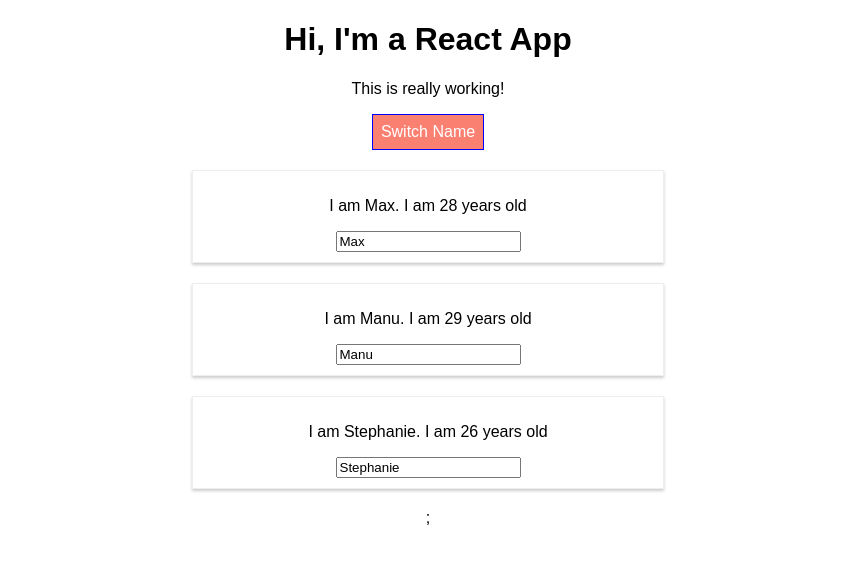
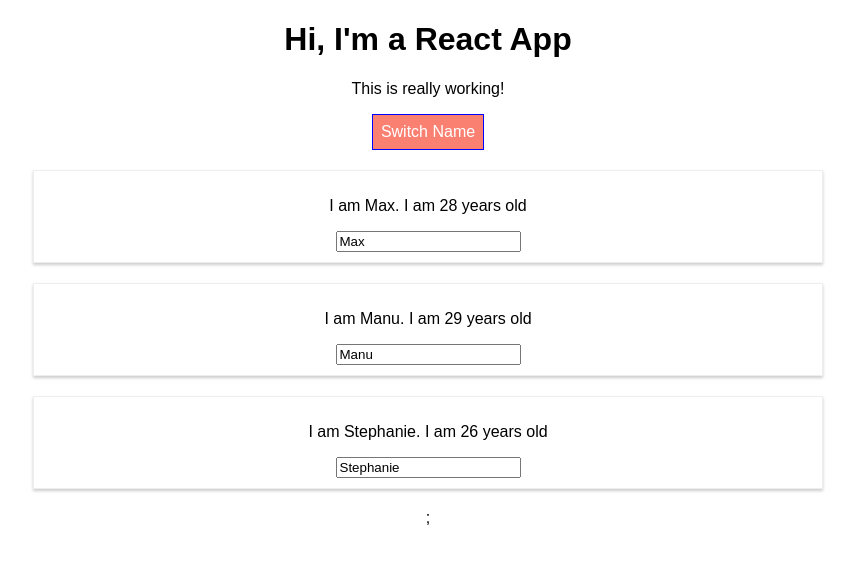
Before and after one commit to ShikhaBhattarai/MyReactApp, a React (Create React App) app: page / in a window 1280 px wide. Both pictures are taken after a click on the button "Switch Name". Shown: the top 564 px of the page, without its empty margins (212-1067 px from the left). Built offline with nearby package versions, Linux system fonts and the light colour scheme.

Commit message:
Style using styled components

```diff
--- a/package.json
+++ b/package.json
@@ -6,7 +6,8 @@
     "radium": "^0.26.0",
     "react": "^16.13.1",
     "react-dom": "^16.13.1",
-    "react-scripts": "1.1.5"
+    "react-scripts": "1.1.5",
+    "styled-components": "^5.1.1"
   },
   "scripts": {
     "start": "react-scripts start",
--- a/src/App.js
+++ b/src/App.js
@@ -1,7 +1,7 @@
 import React, { Component } from 'react';
 import './App.css';
-import Radium, {StyleRoot} from 'radium';
 import Person from './Person/Person';
+
 
 class App extends Component {
   state = {
@@ -96,7 +96,7 @@
 
     return (
       //StyleRoot is used with radium
-      <StyleRoot>
+
       <div className="App">
         <h1>Hi, I'm a React App</h1>
         <p className= {classes.join (' ')}>This is really working!</p>
@@ -107,9 +107,9 @@
 
         {persons}
       </div>
-      </StyleRoot>
+
     );
   }
 }
 
-export default Radium(App);
+export default App;
--- a/src/Person/Person.css
+++ b/src/Person/Person.css
@@ -1,8 +1,8 @@
-.Person {
+/* .Person {
     width: 60%;
     margin: 20px auto;
     border: 1px solid #eeeeee;
     box-shadow: 0 2px 3px #ccc;
     text-align: center;
     padding:10px;
-}
+} */
--- a/src/Person/Person.js
+++ b/src/Person/Person.js
@@ -1,27 +1,27 @@
 import React from 'react';
-// Wrap entire application in special component
-import Radium from 'radium';
-import './Person.css'
+// import './Person.css'
+import styled from 'styled-components';
 
-// function person() {}
+const StyledDiv = styled.div`
+width: 60%;
+margin: 20px auto;
+border: 1px solid #eeeeee;
+box-shadow: 0 2px 3px #ccc;
+text-align: center;
+padding:10px;
+`
 
 const person = (props) => {
-    const style= {
-
-        '@media (min-width: 500px)': {
-            width: '450px'
-        }
-
-    }
-
     return (
-        <div className="Person" style={style}>
+        <StyledDiv>
+        <div className="Person" >
         <p onClick={props.click}>I am {props.name}. I am {props.age} years old</p>
         <p>{props.children}</p>
         {/* Point changed prop to point some event listener or method which updates the state */}
         <input type="text" onChange={props.changed} value={props.name}/>
         </div>
+        </StyledDiv>
     )
 }
 
-export default Radium(person);
+export default person;
```
